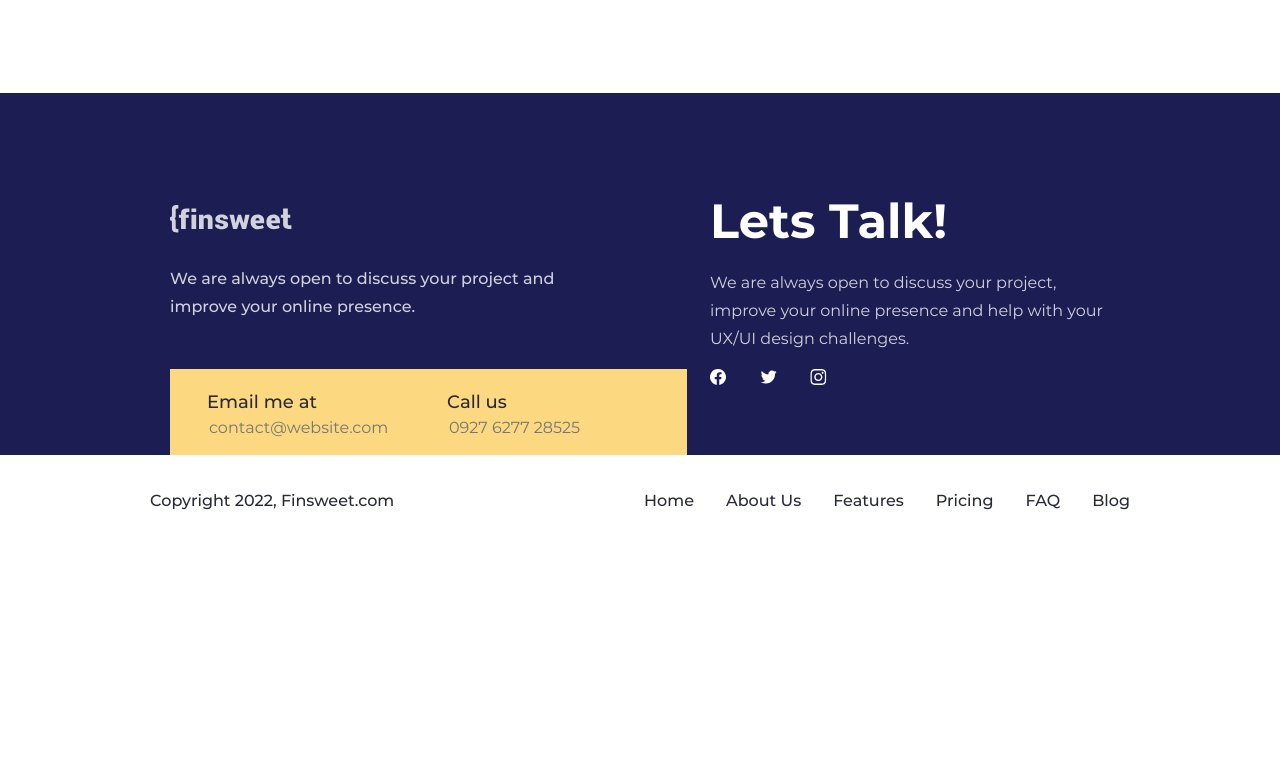
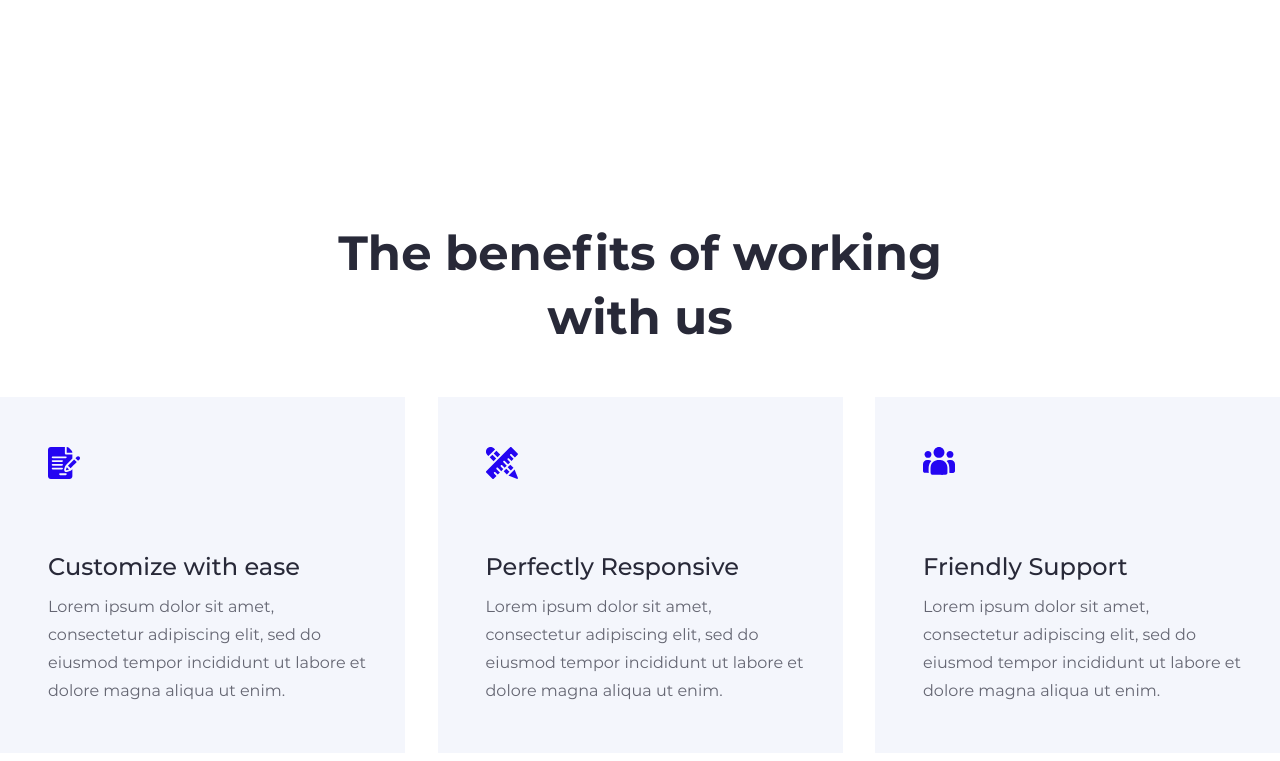
Before and after one commit to Tilsit-S/Webflow, a website: page source/features.html in a window 1280 px wide. Shown: the part 899-1660 px from the top of the page. Before the commit the page ends 1446 px from the top, so only its background shows below. Drawn offline with nearby package versions, Linux system fonts and the light colour scheme; files that its build step writes are made by us from their sources.

Commit message:
24.03.2023 features

```diff
--- a/source/features.html
+++ b/source/features.html
@@ -44,6 +44,27 @@
                 <li class="partners__item"><img src="../img/about-us/benefits/logo4.svg" alt="logo"></li>
                 <li class="partners__item"><img src="../img/about-us/benefits/logo5.svg" alt="logo"></li>
             </ul>
+            <h2 class="benefits__title">The benefits of working<br>with us</h2>
+                <ul class="benefits__list">
+                    <li class="benefits__item item">
+                        <div class="item__wrapper">
+                            <h5 class="item__title">Customize with ease</h5>
+                            <p class="item__text">Lorem ipsum dolor sit amet, consectetur adipiscing elit, sed do eiusmod tempor incididunt ut labore et dolore magna aliqua ut enim.</p>
+                        </div>
+                    </li>
+                    <li class="benefits__item item">
+                        <div class="item__wrapper">
+                            <h5 class="item__title">Perfectly Responsive</h5>
+                            <p class="item__text">Lorem ipsum dolor sit amet, consectetur adipiscing elit, sed do eiusmod tempor incididunt ut labore et dolore magna aliqua ut enim.</p>
+                        </div>
+                    </li>
+                    <li class="benefits__item item">
+                        <div class="item__wrapper">
+                            <h5 class="item__title">Friendly Support</h5>
+                            <p class="item__text">Lorem ipsum dolor sit amet, consectetur adipiscing elit, sed do eiusmod tempor incididunt ut labore et dolore magna aliqua ut enim.</p>
+                        </div>
+                    </li>
+                </ul>
         </section>
     </main>
     <footer class="page-footer footer">
```
Also changed, not shown: build/features.html, 1 other file.
